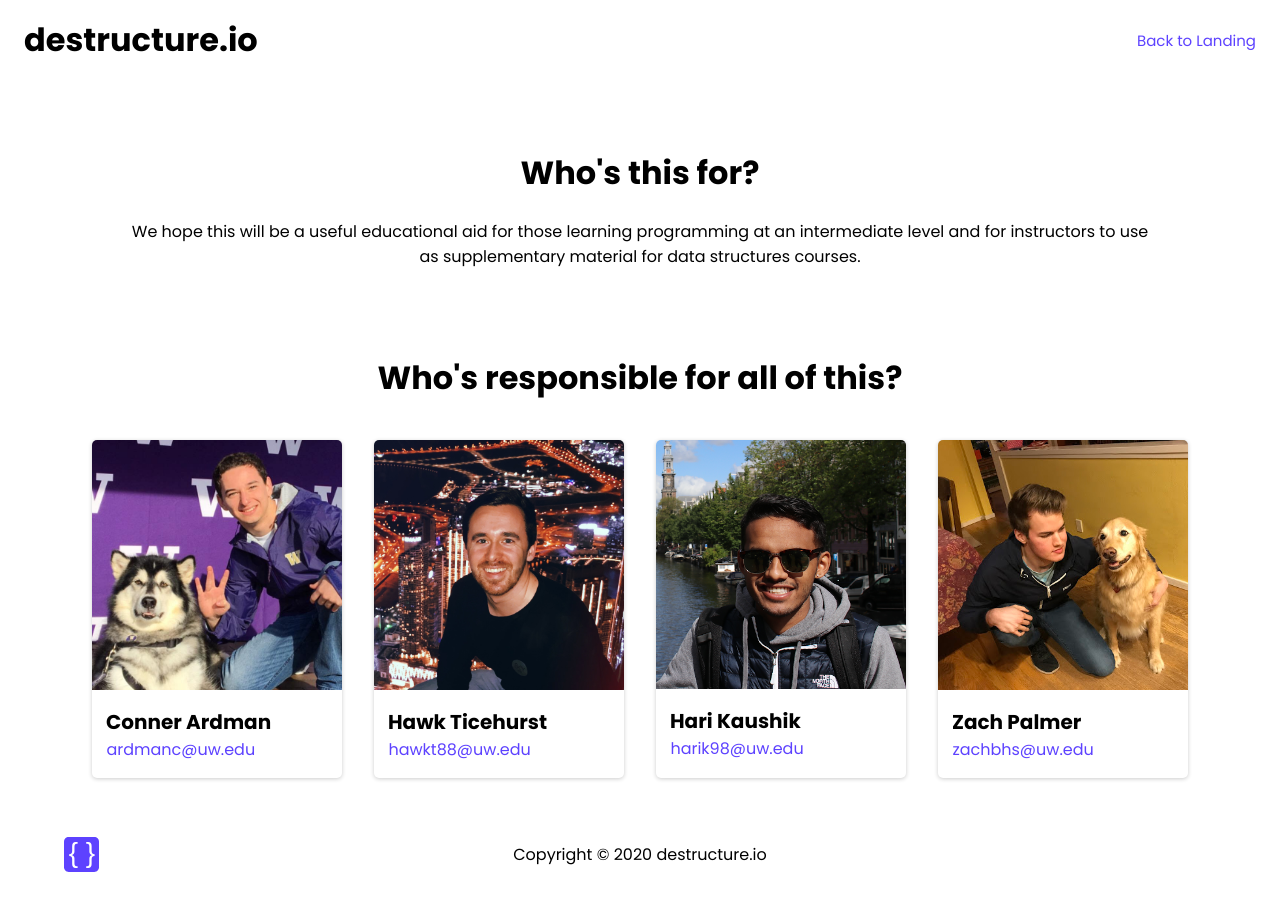
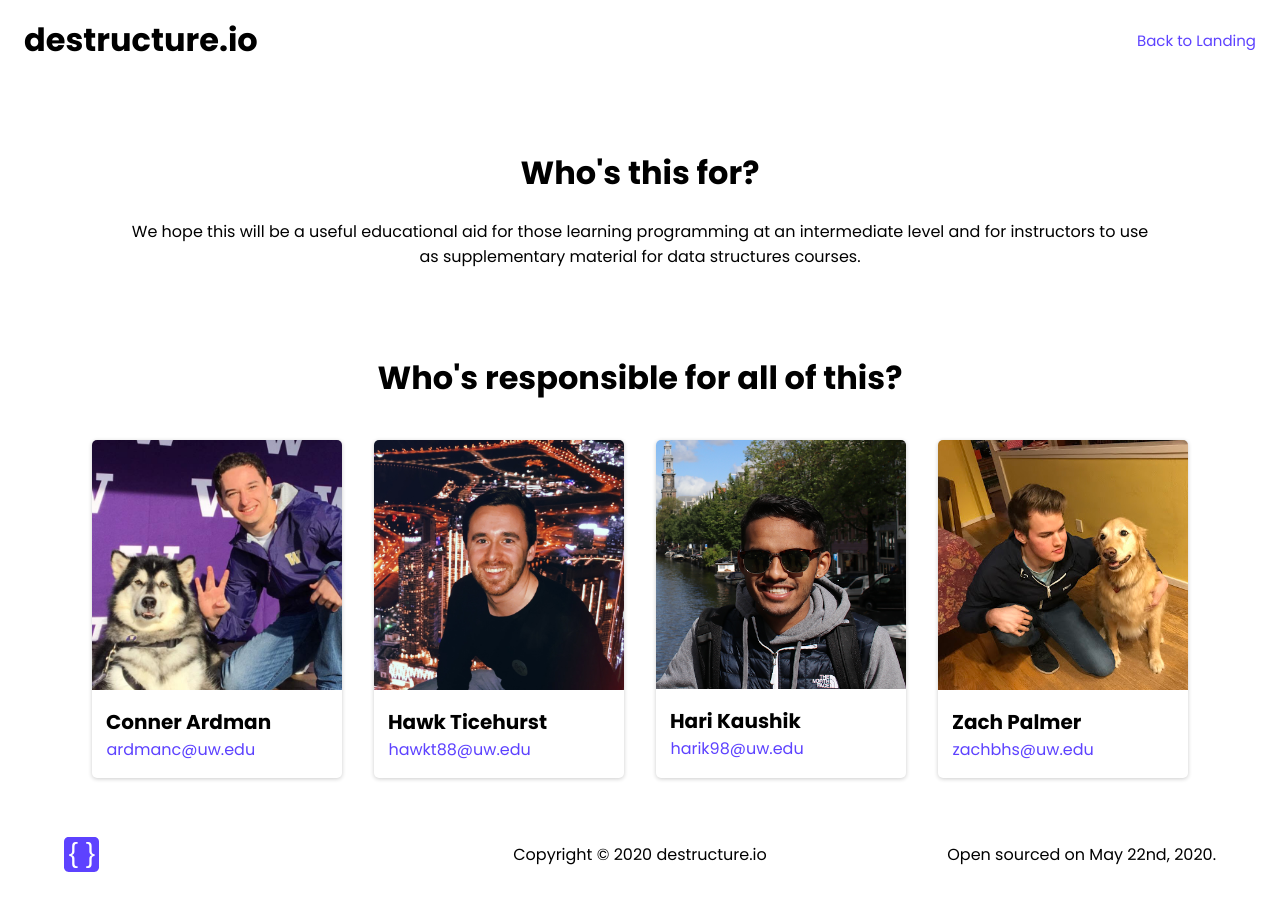
Before and after one commit to hawkticehurst/destructure-io, a React (Create React App) app: page /about in a window 1280 px wide. Shown: the top 910 px of the page. Built offline with nearby package versions, Linux system fonts and the light colour scheme; no server answers.

Commit message:
add footnote to landing

```diff
--- a/src/components/common/Footer.js
+++ b/src/components/common/Footer.js
@@ -15,7 +15,7 @@ function Footer(props) {
 
 
   if (landing) {
-    privacy = null;
+    privacy = "Open sourced on May 22nd, 2020.";
   }
 
   return (
```
